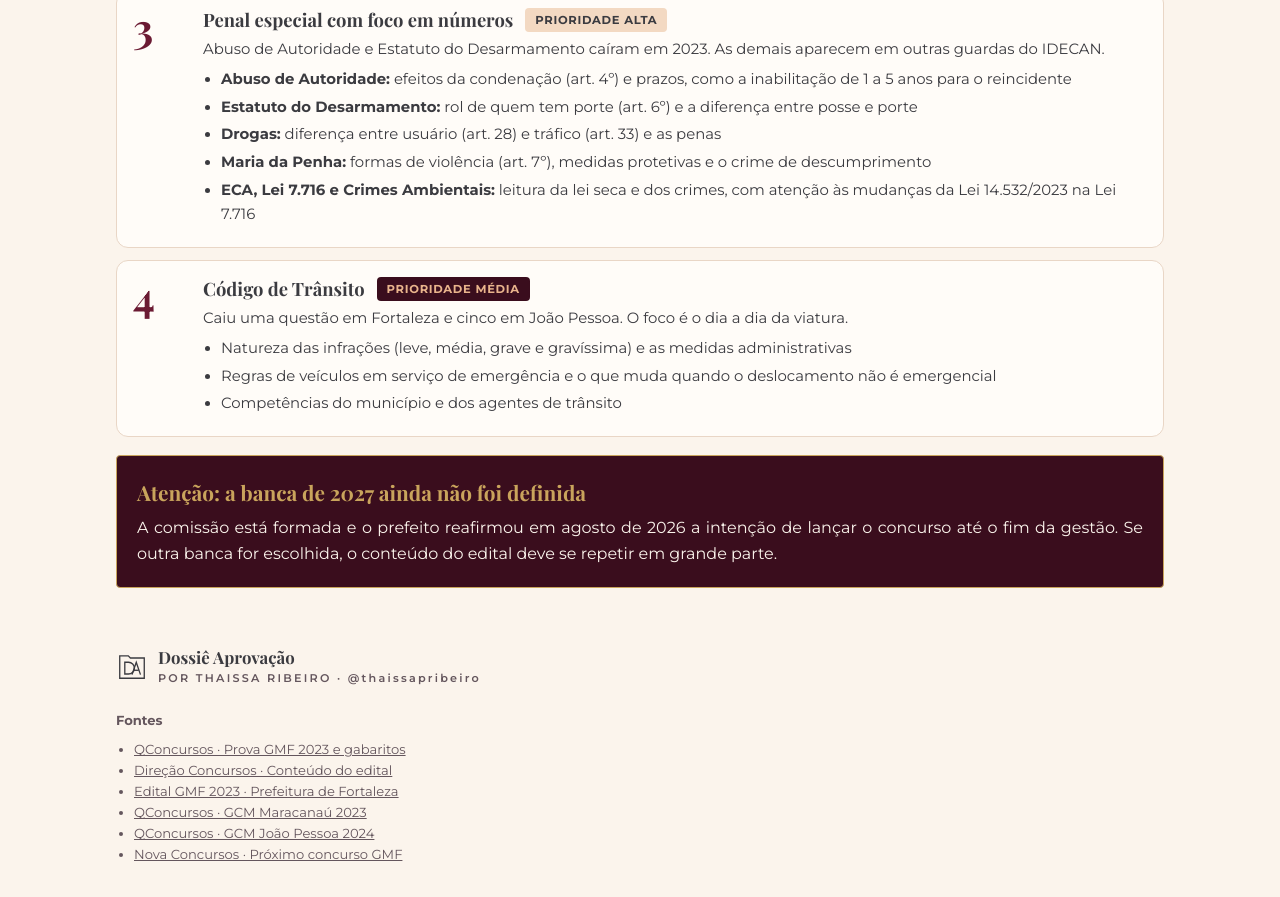
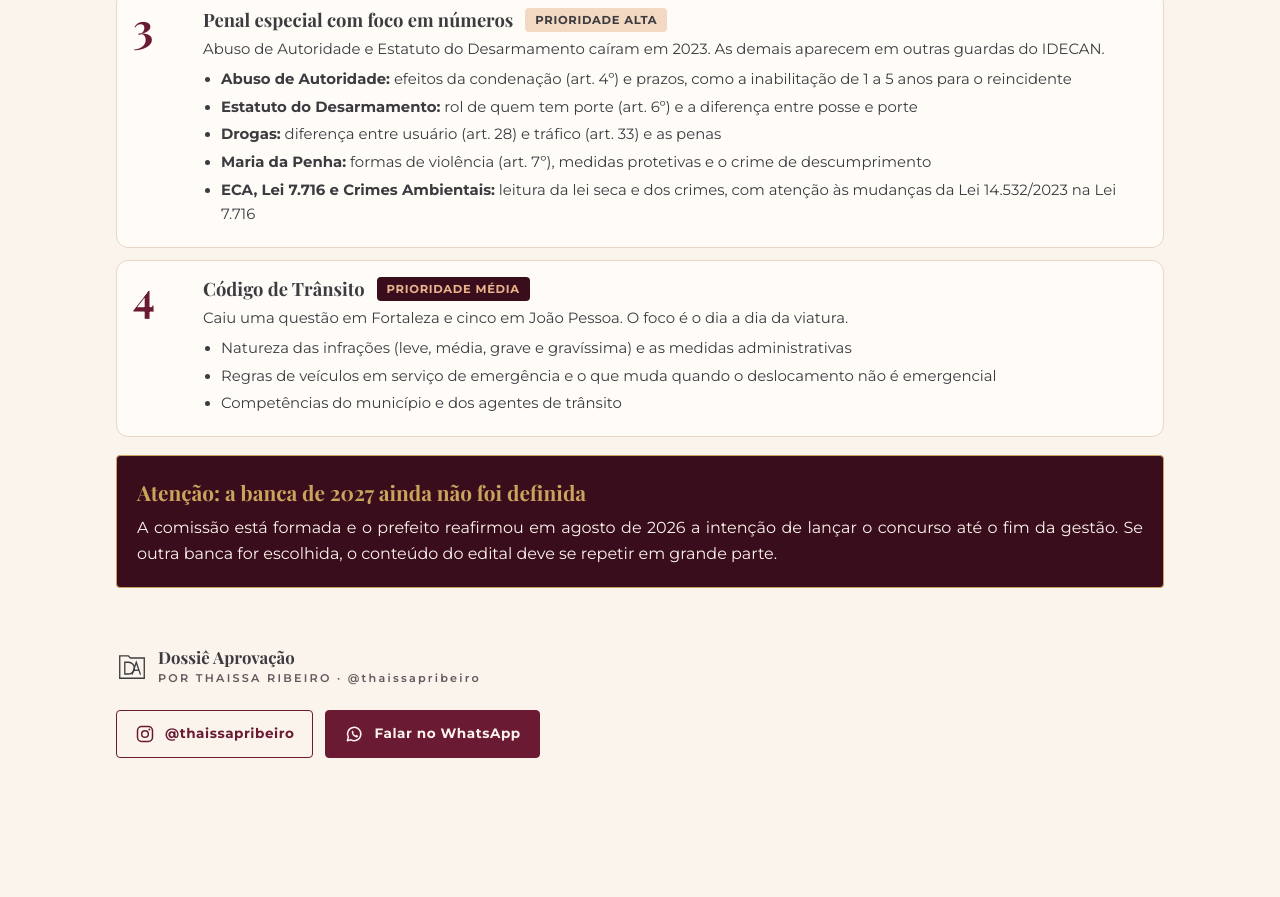
Before and after one commit to thaissaribeiro2-rgb/raio-x-gmf, a plain HTML site: page index.html in a window 1280 px wide. Shown: the part 7282-8179 px from the top of the page. After the commit the page ends 8088 px from the top, so only its background shows below. Drawn offline with nearby package versions, Linux system fonts and the light colour scheme.

Commit message:
Rodapé: botões de Instagram e WhatsApp, remove fontes

```diff
--- a/index.html
+++ b/index.html
@@ -299,6 +299,13 @@ footer .sign{display:flex;align-items:center;gap:10px;margin-bottom:22px;color:v
 footer .sign svg{width:32px;height:32px}
 footer .sign b{font-family:var(--f-display);font-size:1.05rem}
 footer .sign span{display:block;font-size:.7rem;letter-spacing:.2em;font-weight:600;color:var(--muted)}
+.contact{display:flex;flex-wrap:wrap;gap:12px}
+.cbtn{display:inline-flex;align-items:center;gap:10px;text-decoration:none;font-weight:700;font-size:.85rem;letter-spacing:.04em;padding:12px 18px;border-radius:4px;border:1.5px solid var(--brand-ink);color:var(--brand-ink)}
+.cbtn svg{width:20px;height:20px;flex:none}
+.cbtn.wa{background:var(--navy-2);border-color:var(--navy-2);color:#FBF4EC}
+.cbtn:hover{filter:brightness(1.08)}
+.cbtn:focus-visible{outline:3px solid var(--gold);outline-offset:2px}
+@media (max-width:520px){.cbtn{flex:1 1 100%;justify-content:center}}
 </style>
 </head>
 <body>
@@ -514,15 +521,10 @@ footer .sign span{display:block;font-size:.7rem;letter-spacing:.2em;font-weight:
 <footer>
   <div class="wrap">
     <div class="sign"><svg viewBox="0 0 120 120" aria-hidden="true"><g fill="none" stroke="currentColor" stroke-width="5"><path d="M14 22 H46 L54 30 H106 V106 H14 Z"/><path d="M33 46 V90 H47 A22 22 0 0 0 47 46 Z"/><path d="M61 90 L76 46 L91 90" stroke-linecap="square"/><path d="M66.5 76 H85.5"/></g></svg><div><b>Dossiê Aprovação</b><span>POR THAISSA RIBEIRO · @thaissapribeiro</span></div></div>
-    <b>Fontes</b>
-    <ul>
-      <li><a href="https://www.qconcursos.com/questoes-de-concursos/provas/idecan-2023-prefeitura-de-fortaleza-ce-guarda-municipal" target="_blank" rel="noopener">QConcursos · Prova GMF 2023 e gabaritos</a></li>
-      <li><a href="https://www.direcaoconcursos.com.br/noticias/concurso-guarda-de-fortaleza-o-que-estudar" target="_blank" rel="noopener">Direção Concursos · Conteúdo do edital</a></li>
-      <li><a href="https://www.fortaleza.ce.gov.br/images/0001/27_03_2023_GMF.pdf" target="_blank" rel="noopener">Edital GMF 2023 · Prefeitura de Fortaleza</a></li>
-      <li><a href="https://www.qconcursos.com/questoes-de-concursos/provas/idecan-2023-prefeitura-de-maracanau-ce-guarda-civil-municipal" target="_blank" rel="noopener">QConcursos · GCM Maracanaú 2023</a></li>
-      <li><a href="https://www.qconcursos.com/questoes-de-concursos/provas/idecan-2024-prefeitura-de-joao-pessoa-pb-guarda-civil-municipal" target="_blank" rel="noopener">QConcursos · GCM João Pessoa 2024</a></li>
-      <li><a href="https://www.novaconcursos.com.br/portal/concursos/concurso-guarda-de-fortaleza-ce/" target="_blank" rel="noopener">Nova Concursos · Próximo concurso GMF</a></li>
-    </ul>
+    <div class="contact">
+      <a class="cbtn" href="https://www.instagram.com/thaissapribeiro/" target="_blank" rel="noopener"><svg viewBox="0 0 24 24" aria-hidden="true"><rect x="3" y="3" width="18" height="18" rx="5" fill="none" stroke="currentColor" stroke-width="1.8"/><circle cx="12" cy="12" r="4" fill="none" stroke="currentColor" stroke-width="1.8"/><circle cx="17.3" cy="6.7" r="1.2" fill="currentColor"/></svg><span>@thaissapribeiro</span></a>
+      <a class="cbtn wa" href="https://wa.me/5585985252056?text=Oi%2C%20Thaissa%21%20Tenho%20interesse%20em%20adquirir%20e%20quero%20saber%20mais%20sobre%20seus%20materiais." target="_blank" rel="noopener"><svg viewBox="0 0 24 24" aria-hidden="true"><path d="M4 20l1.2-4.1A8 8 0 1 1 8.3 19z" fill="none" stroke="currentColor" stroke-width="1.8" stroke-linejoin="round"/><path d="M9.2 8.6c.2-.5.6-.5.9-.5h.4c.2 0 .4.1.5.4l.6 1.4c.1.2 0 .5-.1.7l-.5.6c.6 1.2 1.6 2.1 2.8 2.7l.6-.6c.2-.2.5-.2.7-.1l1.4.7c.2.1.3.3.3.5v.4c0 .4-.2.8-.6 1-.6.3-1.4.4-2.6-.1-1.7-.7-3.3-2.3-4-4-.4-1-.3-1.8-.1-2.3z" fill="currentColor"/></svg><span>Falar no WhatsApp</span></a>
+    </div>
   </div>
 </footer>
 
```
